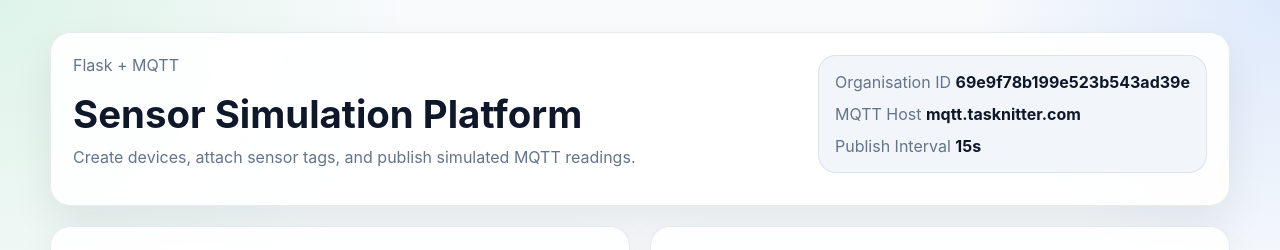
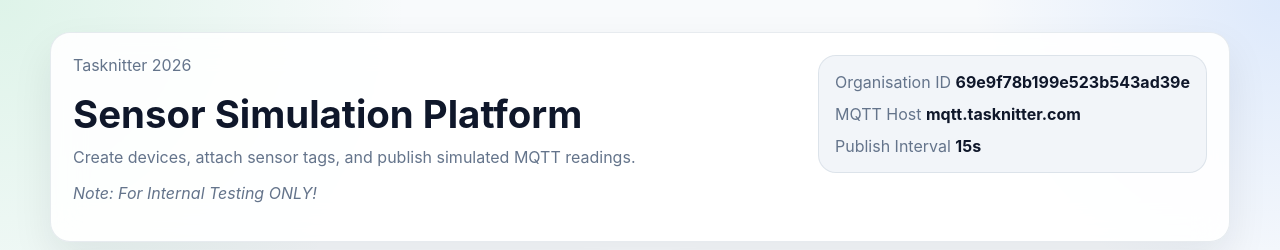
Before and after one commit to Amha-Endrayes/tasknitter-sensor-sim, a Flask app: page / in a window 1280 px wide. Shown: the top 250 px of the page. Run offline with Flask 3, Linux system fonts and the light colour scheme; data that the repository does not hold is empty.

Commit message:
minor UI tweaks

```diff
--- a/templates/index.html
+++ b/templates/index.html
@@ -10,9 +10,10 @@
     <main class="shell">
         <section class="hero card">
             <div>
-                <p class="eyebrow">Flask + MQTT</p>
+                <p class="eyebrow">Tasknitter 2026</p>
                 <h1>Sensor Simulation Platform</h1>
                 <p class="muted">Create devices, attach sensor tags, and publish simulated MQTT readings.</p>
+                <p class="muted"><i>Note: For Internal Testing ONLY!</i></p>
             </div>
             <div class="status-panel">
                 <div>
```
